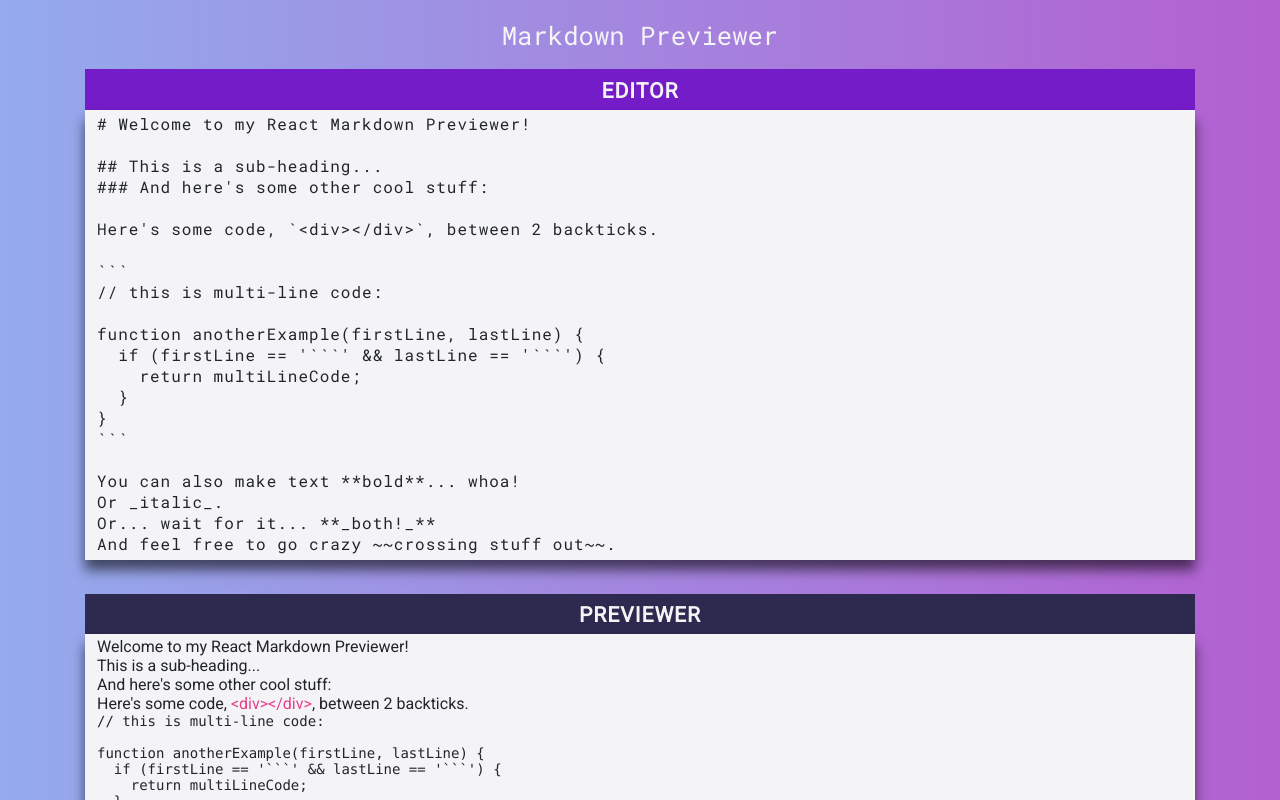
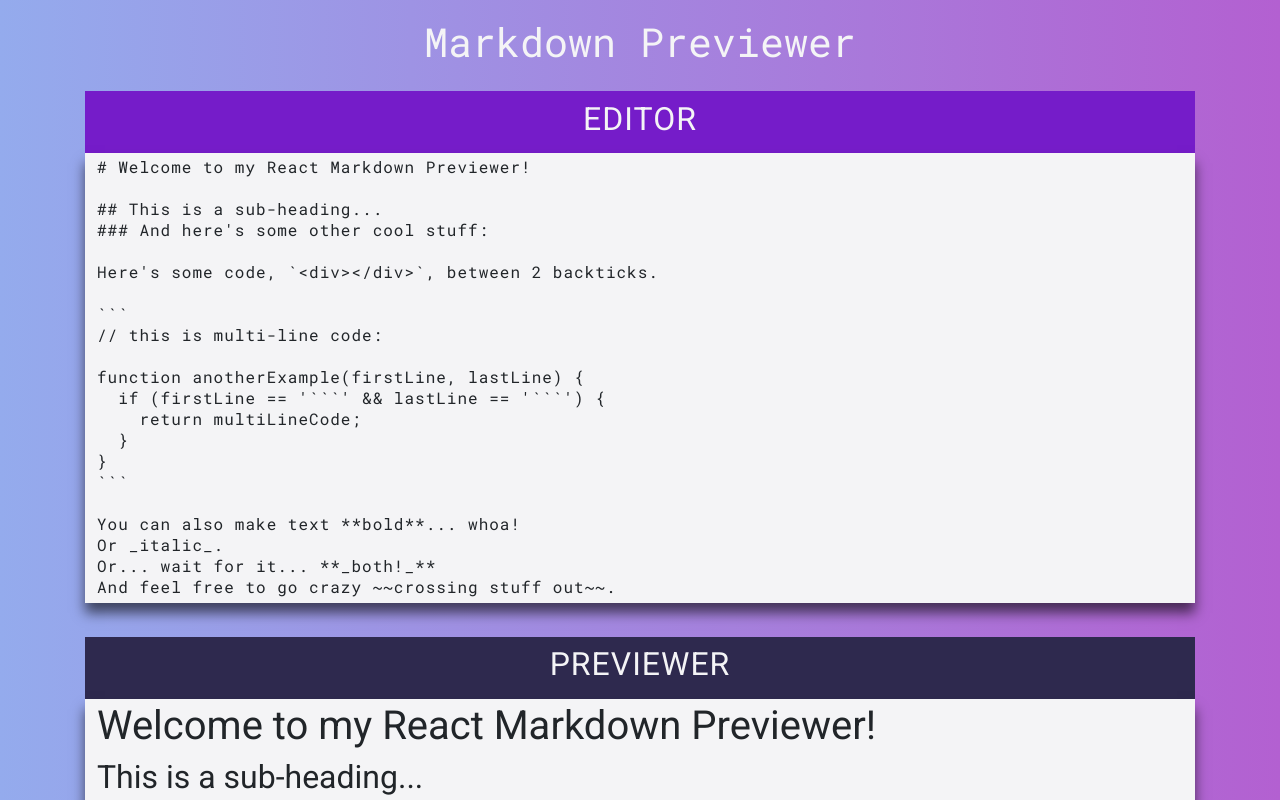
Before and after one commit to jodaz/markdown-previewer, a React (Create React App) app: page / in a window 1280 px wide. Shown: the top 800 px of the page. Built offline with nearby package versions, Linux system fonts and the light colour scheme; the HTML template or start-up script is replaced by a standard one.

Commit message:
Fix typography styles from bootstrap

```diff
--- a/src/index.css
+++ b/src/index.css
@@ -1,4 +1,4 @@
-html, body, div, span, h1, h2, h3,p, ol, ul, li, code {
+html, body, div, span {
   margin: 0;
   border: 0;
   font-size: 100%;
```
